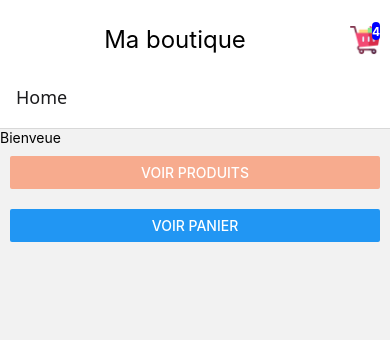
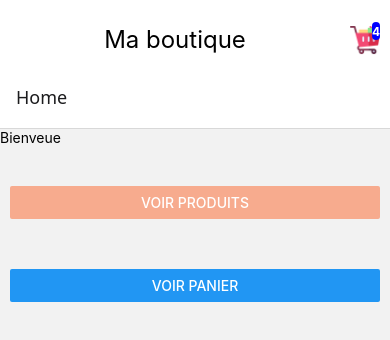
Before and after one commit to champix56/2025-11-19-FRNCV1, a React Native app: screen /Home in a window 390 px wide. Shown: the top 340 px of the page. Built offline with nearby package versions, Linux system fonts and the light colour scheme; data requests are answered from the project's data file.

Commit message:
add padding en reformat

```diff
--- a/src/navigation/NavigationStack.tsx
+++ b/src/navigation/NavigationStack.tsx
@@ -1,4 +1,3 @@
-import { View, Text } from 'react-native';
 import React from 'react';
 import { createNativeStackNavigator } from '@react-navigation/native-stack';
 import Cart from '../pages/CartView';
--- a/src/pages/Home.tsx
+++ b/src/pages/Home.tsx
@@ -23,6 +23,7 @@ const Home = () => {
 const style = StyleSheet.create({
   buttonView: {
     padding: 10,
+    marginTop: 30,
   },
 });
 export default Home;
```
